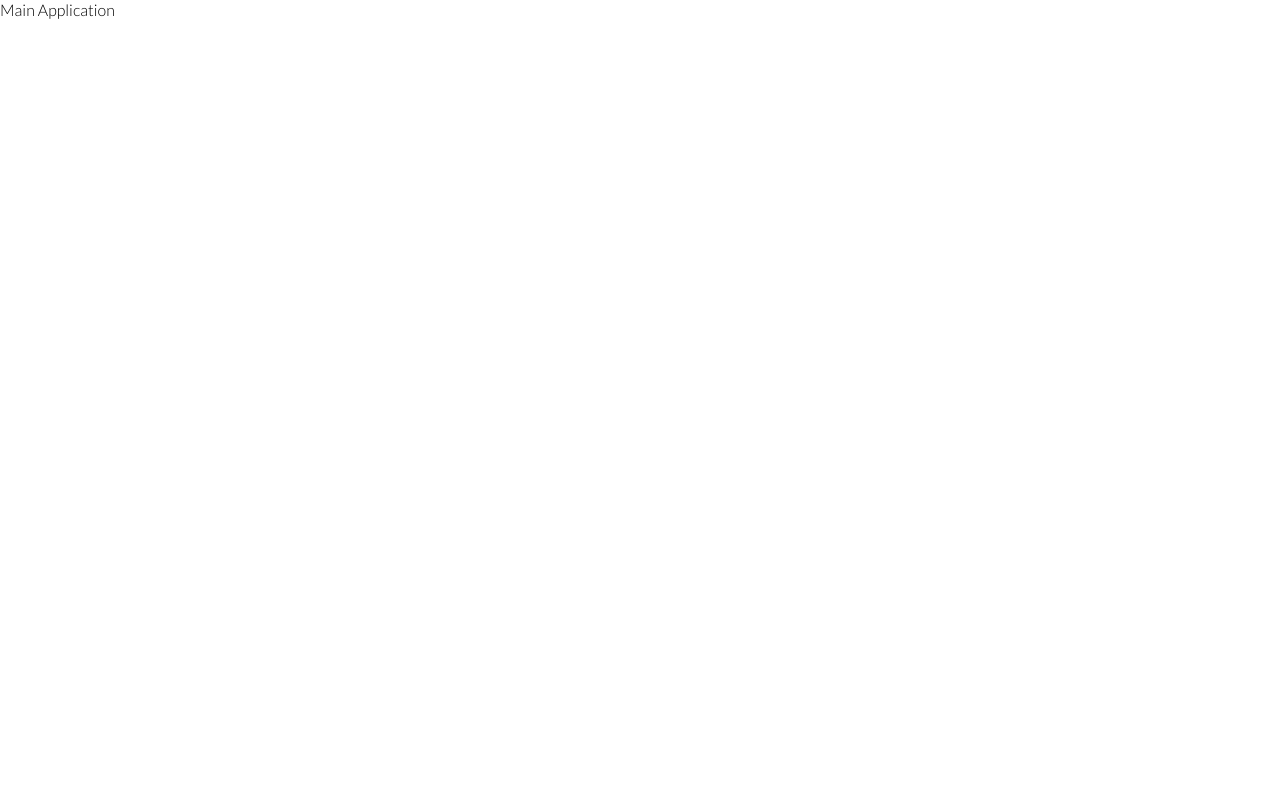
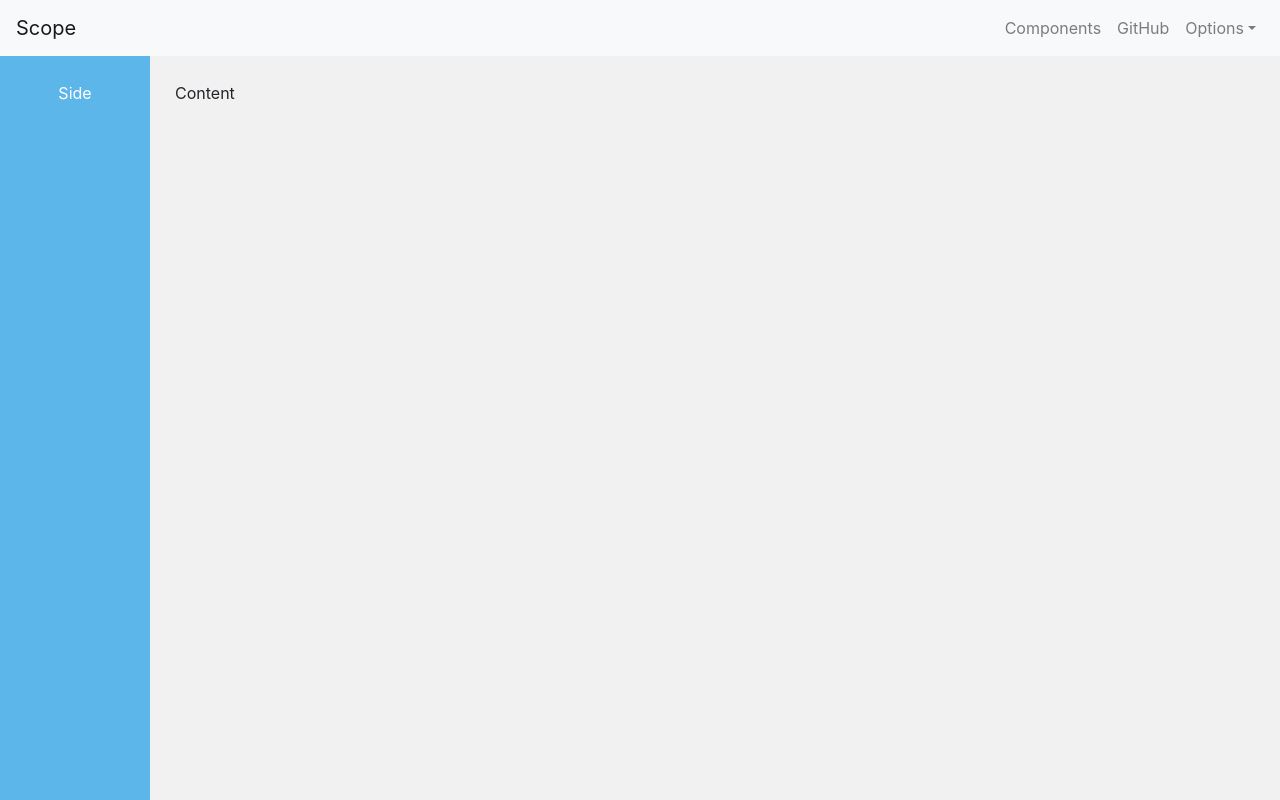
Before and after one commit to minimatrix/vista-scope, a React (Create React App) app: page / in a window 1280 px wide. Both pictures are taken after typing "name@example.com", "Sample123" into the empty fields and a click on the button "Submit". Built offline with nearby package versions, Linux system fonts and the light colour scheme.

Commit message:
starting useLocalStorageHook

```diff
--- a/src/App.js
+++ b/src/App.js
@@ -5,42 +5,15 @@ import AuthedApplication from './components/AuthedApplication';
 import GuestApplication from './components/GuestApplication';
 import styled from 'styled-components'
 import ApplicationContext from './context/ApplicationContext';
+import {ApplicationReducer} from './reducers/ApplicationReducer'
 
 const initialState = {
     token: undefined,
     user: undefined
 };
 
-const appReducer = (state, action) =>{
-
-    switch(action.type)
-    {
-        case 'login':{
-            console.log(action.payload)
-            //TODO:  here you would call a hook to call the API to check the credentials
-
-            //TODO: then call a hook to store the token
-            return { ...state, token:Date.now(), user:'test user'};
-        }
-
-        case 'loginWithToken':{
-            //TODO: here you would call a hook to call API for attempting auth with token
-
-        }
-
-        case 'logout':
-
-            //TODO: clear the token and state
-           return [{...state}]
-
-        default:
-            return state;
-    }
-}
-
-
 export default () => {
-    const [{token, user}, dispatch] = useReducer(appReducer,initialState);
+    const [{token, user}, dispatch] = useReducer(ApplicationReducer,initialState);
 
     return (
         <ApplicationContext.Provider value={{user, dispatch}}>
--- a/src/components/Auth/components/Login/index.js
+++ b/src/components/Auth/components/Login/index.js
@@ -3,6 +3,7 @@ import styled from 'styled-components'
 import Card from '../../../Layout/elements/Card'
 import ApplicationContext from '../../../../context/ApplicationContext'
 import backgroundImg from '../../../../assets/images/loginbg.png';
+import { Button } from 'reactstrap';
 
 
 export default () => {
@@ -22,7 +23,7 @@ export default () => {
                 Email <input type="email" onChange={(e)=>setEmail(e.target.value)} value={email}/><br/>
                 Password <input type="password" onChange={(e)=>setPassword(e.target.value)} value={password}/><br/>
 
-                <button onClick={()=>dispatch({type:'login', payload:{email,password}})} value="submit">Submit</button>
+                <Button onClick={()=>dispatch({type:'login', payload:{email,password}})} value="submit">Submit</Button>
 
                 <div style={{marginTop:'20px', textAlign:'center'}}>
                     Don't have an account? register here<br/>
--- a/src/components/AuthedApplication/index.js
+++ b/src/components/AuthedApplication/index.js
@@ -1,11 +1,54 @@
 
 import React, { useReducer, createContext } from "react";
 import { Router, navigate } from "@reach/router";
+import Navigation from "../Layout/elements/Navbar";
+import styled from 'styled-components'
+
 
 
 export default () => {
 
     return (
-        <span>Main Application</span>
+        <Page>
+            <Navigation/>
+            <MainBody>
+                <Sidebar>Side</Sidebar>
+                <Content>Content</Content>
+            </MainBody>
+        </Page>
     )
 };
+
+
+
+const Page = styled.div`
+   width:100%;
+   display:flex;
+   flex-direction:column;
+`
+
+const MainBody = styled.div`
+   width:100%;
+   height:calc(100% - 40px);
+   display:flex;
+   flex-direction:row;
+`
+
+const Sidebar = styled.div`
+   width:10%;
+   display:flex;
+   min-width:150px;
+   flex-direction:column;
+   background:#5db6ea;
+   text-align:center;
+   color:#fff;
+   padding:25px;
+`
+
+const Content = styled.div`
+   width:90%;
+   display:flex;
+   flex-direction:column;
+   background:#f1f1f1;
+   padding:25px;
+`
--- a/src/components/GuestApplication/index.js
+++ b/src/components/GuestApplication/index.js
@@ -15,7 +15,7 @@ export default () => {
 };
 
 const AppContainer = styled.div`
-    background:#4888ad;
+    background:#5db6ea;
     width:100%;
     display:flex;
     justify-content:center;
--- a/src/components/Layout/elements/Card.js
+++ b/src/components/Layout/elements/Card.js
@@ -8,11 +8,9 @@ export default (props) => {
 
     return (
         <Card style={style}>
-
             {
                 (heading !== undefined) &&
                     <CardHeader style={headerStyle}>
-
                        <h3 style={{margin:'5px'}}>{heading}</h3>
                     </CardHeader>
             }
@@ -44,9 +42,8 @@ const CardHeader = styled.div`
     color:#fff;
     margin:0px;
     padding-bottom: 20px;
-    border-bottom: solid 1px #e8e8e8;
     border-radius: 5px 5px 0px 0px;
-    background:#ff4a6a;
+    background:#1a96de;
 `
 
 const CardBody = styled.div`
--- /dev/null
+++ b/src/components/Layout/elements/Navbar.js
@@ -0,0 +1,66 @@
+import React from 'react';
+import {
+  Collapse,
+  Navbar,
+  NavbarToggler,
+  NavbarBrand,
+  Nav,
+  NavItem,
+  NavLink,
+  UncontrolledDropdown,
+  DropdownToggle,
+  DropdownMenu,
+  DropdownItem } from 'reactstrap';
+
+export default class Navigation extends React.Component {
+  constructor(props) {
+    super(props);
+
+    this.toggle = this.toggle.bind(this);
+    this.state = {
+      isOpen: false
+    };
+  }
+  toggle() {
+    this.setState({
+      isOpen: !this.state.isOpen
+    });
+  }
+  render() {
+    return (
+
+        <Navbar color="light" light expand="md">
+          <NavbarBrand href="/">Scope</NavbarBrand>
+          <NavbarToggler onClick={this.toggle} />
+          <Collapse isOpen={this.state.isOpen} navbar>
+            <Nav className="ml-auto" navbar>
+              <NavItem>
+                <NavLink href="/components/">Components</NavLink>
+              </NavItem>
+              <NavItem>
+                <NavLink href="https://github.com/reactstrap/reactstrap">GitHub</NavLink>
+              </NavItem>
+              <UncontrolledDropdown nav inNavbar>
+                <DropdownToggle nav caret>
+                  Options
+                </DropdownToggle>
+                <DropdownMenu right>
+                  <DropdownItem>
+                    Option 1
+                  </DropdownItem>
+                  <DropdownItem>
+                    Option 2
+                  </DropdownItem>
+                  <DropdownItem divider />
+                  <DropdownItem>
+                    Reset
+                  </DropdownItem>
+                </DropdownMenu>
+              </UncontrolledDropdown>
+            </Nav>
+          </Collapse>
+        </Navbar>
+
+    );
+  }
+}
--- /dev/null
+++ b/src/hooks/useLocalStorage.js
@@ -0,0 +1,66 @@
+import { useState, useEffect } from "react";
+
+function useLocalStorage(key, defaultValue = null) {
+  const [value, setValue] = useState(getValueFromLocalStorage(key));
+
+  function init() {
+    const initialValue = getValueFromLocalStorage(key);
+    if (initialValue === null || initialValue === "null") {
+      set(defaultValue);
+    }
+  }
+
+  function getValueFromLocalStorage() {
+    if (typeof localStorage === "undefined") {
+      return null;
+    }
+    return localStorage.getItem(key);
+  }
+
+  function saveValueToLocalStorage(key, value) {
+    if (typeof localStorage === "undefined") {
+      return null;
+    }
+    return localStorage.setItem(key, value);
+  }
+
+  function set(newValue) {
+    setValue(newValue);
+    saveValueToLocalStorage(key, newValue);
+  }
+
+  function listen(e) {
+    if (e.storageArea === localStorage && e.key === key) {
+      setValue(e.newValue);
+    }
+  }
+
+  function remove() {
+    set(null);
+    if (typeof localStorage === "undefined") {
+      return false;
+    }
+    localStorage.removeItem(key);
+  }
+
+  //initialize
+  useEffect(() => {
+    init();
+  }, []);
+
+  // check for changes across windows
+  useEffect(() => {
+    window.addEventListener("storage", listen);
+    return () => {
+      window.removeEventListener("storage", listen);
+    };
+  });
+
+  return {
+    value,
+    set,
+    remove
+  };
+}
+
+export default useLocalStorage;
--- a/src/index.css
+++ b/src/index.css
@@ -1,11 +1,8 @@
+@import url('https://fonts.googleapis.com/css?family=Lato:300');
 body {
   margin: 0;
   padding: 0;
-  font-family: -apple-system, BlinkMacSystemFont, "Segoe UI", "Roboto", "Oxygen",
-    "Ubuntu", "Cantarell", "Fira Sans", "Droid Sans", "Helvetica Neue",
-    sans-serif;
-  -webkit-font-smoothing: antialiased;
-  -moz-osx-font-smoothing: grayscale;
+  font-family: 'Lato', sans-serif;
 }
 
 code {
--- a/src/index.js
+++ b/src/index.js
@@ -3,6 +3,7 @@ import ReactDOM from 'react-dom';
 import './index.css';
 import App from './App';
 import * as serviceWorker from './serviceWorker';
+import 'bootstrap/dist/css/bootstrap.min.css';
 
 ReactDOM.render(<App />, document.getElementById('root'));
 
--- /dev/null
+++ b/src/reducers/ApplicationReducer.js
@@ -0,0 +1,30 @@
+import useLocalStorage from '../hooks/useLocalStorage';
+
+const ApplicationReducer = (state, action) =>{
+
+    // const { token, setToken, removeToken } = useLocalStorage("application_token", null);
+
+    switch(action.type)
+    {
+        case 'login':{
+            // setToken("token");
+            // console.log(token);
+            return { ...state, token:Date.now(), user:'test user'};
+        }
+
+        case 'loginWithToken':{
+            //TODO: here you would call a hook to call API for attempting auth with token
+
+        }
+
+        case 'logout':
+
+            //TODO: clear the token and state
+           return [{...state}]
+
+        default:
+            return state;
+    }
+}
+
+export {ApplicationReducer}
```
